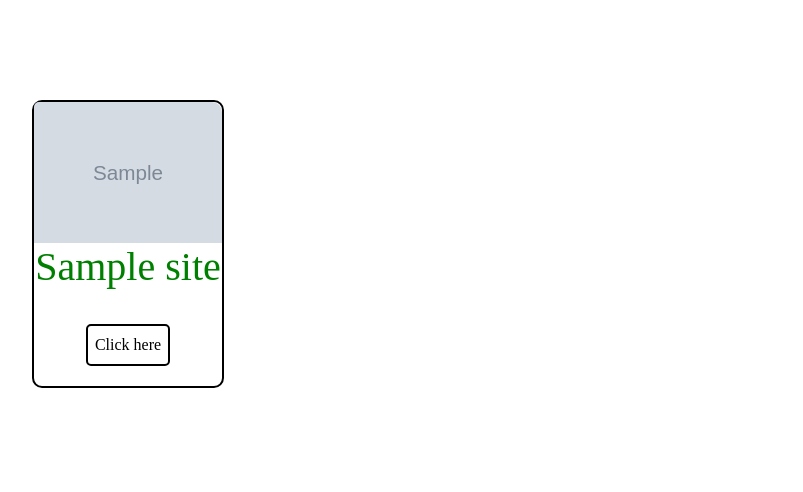
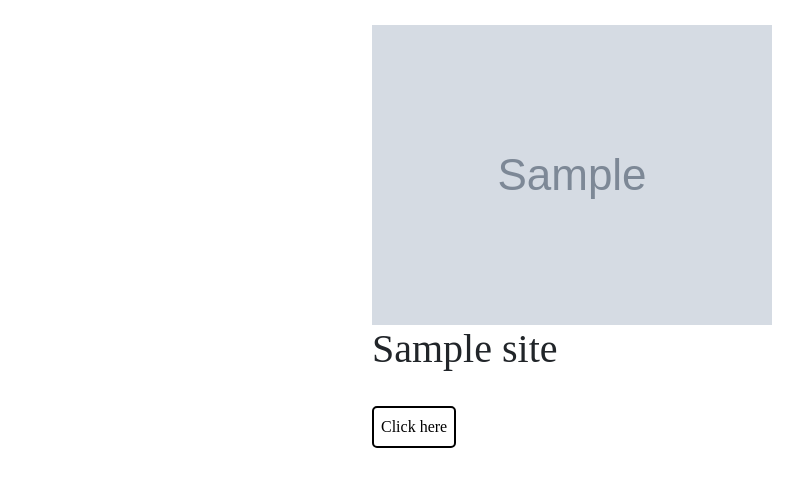
Before and after one commit to Karthik-Shenoy/Team-Ankuram-maxo, a Django app: template src/templates/Resources.html in a window 1280 px wide. Shown: the top 492 px of the page, without its empty margins (68-871 px from the left). Run offline with Django 3.2, Linux system fonts and the light colour scheme; the template is opened without the code that fills it: most values are stand-ins (such as "Sample title", 1, 10 or a date in 2020); grey boxes marked "Sample" are stand-in pictures; some libraries are stand-ins or nearby versions.

Commit message:
updated css for resources page

```diff
--- a/src/static/css/Resources.css
+++ b/src/static/css/Resources.css
@@ -1,37 +1,68 @@
-*{
-	margin: 0px;
-    padding: 0px;
-}
 body{
 	font-family: Arail;
+	align-items: center;
+	display: flex;
+	flex-wrap: wrap;
+	justify-content: center;
 }
 
-.main{
+body > div{
+	margin:25px;
+}
+.card {
+	display: grid;
+	grid-template-columns: 249px;
+	grid-template-rows: 224px 100px;
+	grid-template-areas: "image" "text";
 
+	font-family: Roboto;
+	border-radius: 18px;
+	background: rgb(252, 248, 210);
+	box-shadow: 5px 5px 15px rgba(0,0,0,0.9);
+	text-align: left;
+	transition: 0.5s ease;
+	cursor: pointer;
 }
 
-.cards{
-	width: 15%;
-	display: inline-block;
-	border-radius: 10px;
-	margin: 100px;
-	border: 2px solid black;
-
-}
-.cards:hover{
-	box-shadow: 3px 3px 10px black;
+.card-image {
+	grid-area: image;
+	border-top-right-radius: 15px;
+	border-top-left-radius: 15px;
+	align-items: center;
+	justify-content: center;
 }
 
-.image img{
-	width: 100%;
-	border-top-right-radius: 10px;
-	border-top-left-radius: 5px;
+.card-image img{
+	height: 224;
+	width: 249;
+	border-top-right-radius: 15px;
+	border-top-left-radius: 15px;
 }
 
-.title{
-	text-align: center;
-	color: green;
+.card-text {
+	grid-area: text;
+	margin 25px;
+	padding: 10px;
 }
+
+.card-text p{
+	color: grey;
+	font-size: 15px;
+	font-weight: 300;
+}
+
+.card-text h2{
+	color: #ff0a6c;
+	margin-top: 0px;
+	font-size: 22px;
+}
+
+.card:hover{
+	transform: scale(1.2);
+	box-shadow: 5px 5px 15px(0,0,0,0.6)
+}
+
+
 button{
 	margin-top: 25px;
 	margin-bottom: 20px;
```
